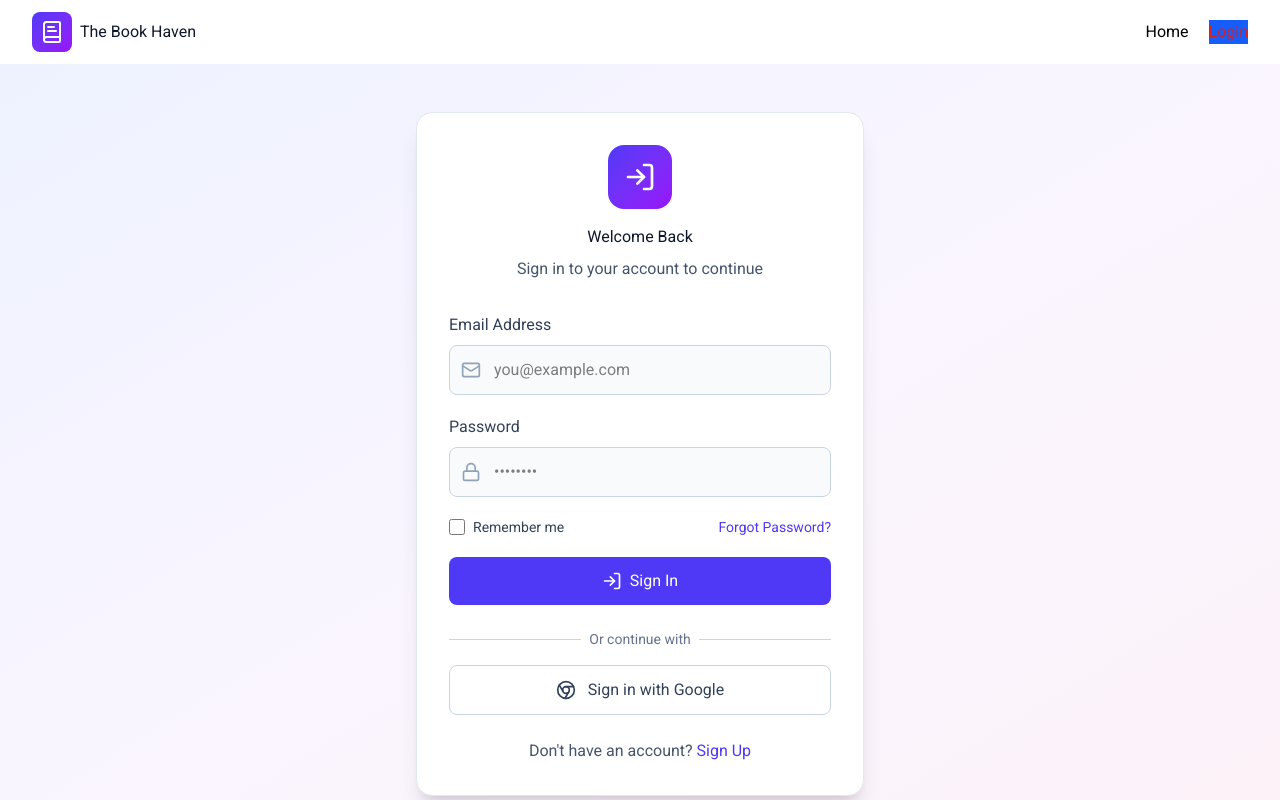
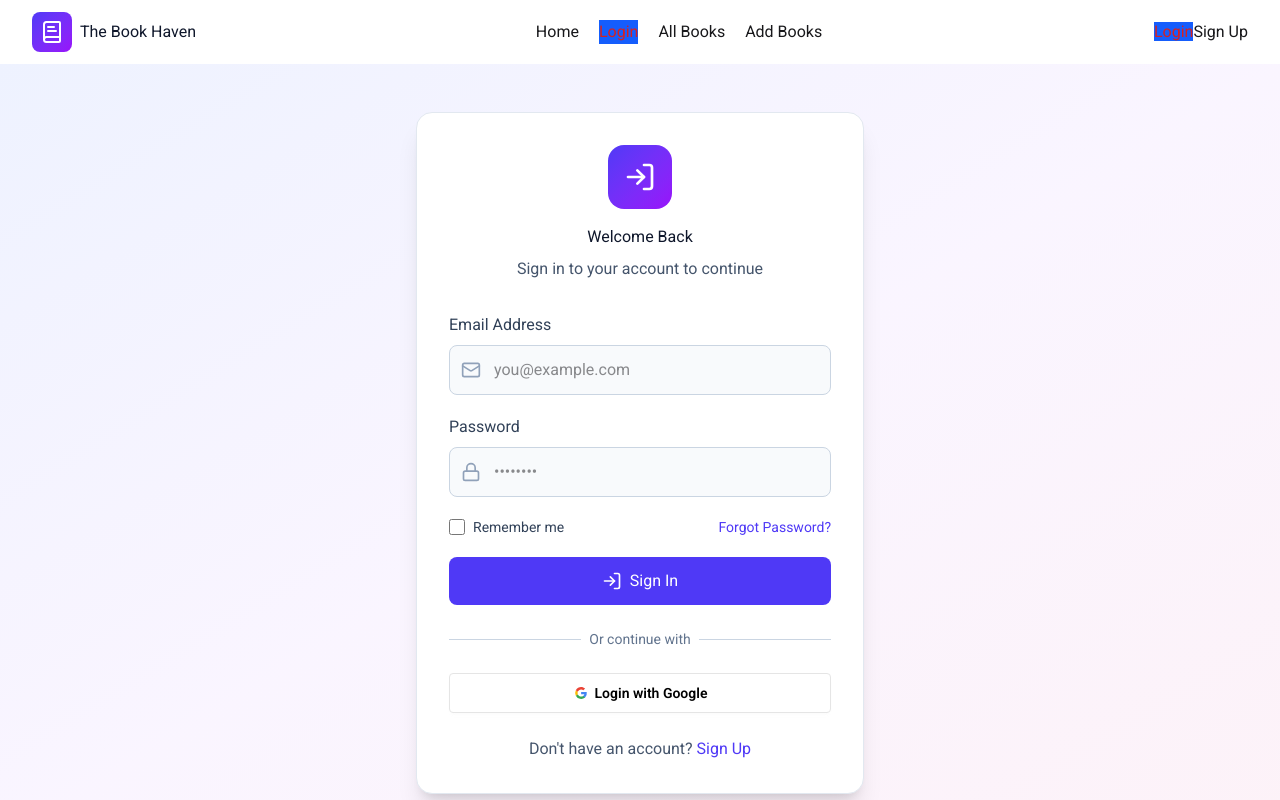
Before and after one commit to sabbirhosain-h/Assignment-10_ClintSide, a React (Vite) app: page /Login in a window 1280 px wide. Shown: the top 800 px of the page. Built offline with nearby package versions, Linux system fonts and the light colour scheme; no server answers.

Commit message:
Authentication done

```diff
--- a/package.json
+++ b/package.json
@@ -11,6 +11,7 @@
   },
   "dependencies": {
     "@tailwindcss/vite": "^4.1.18",
+    "firebase": "^12.7.0",
     "lucide-react": "^0.561.0",
     "motion": "^12.23.26",
     "react": "^19.2.0",
@@ -24,6 +25,7 @@
     "@types/react": "^19.2.5",
     "@types/react-dom": "^19.2.3",
     "@vitejs/plugin-react": "^5.1.1",
+    "daisyui": "^5.5.14",
     "eslint": "^9.39.1",
     "eslint-plugin-react-hooks": "^7.0.1",
     "eslint-plugin-react-refresh": "^0.4.24",
--- a/src/Components/Footer.jsx
+++ b/src/Components/Footer.jsx
@@ -9,7 +9,7 @@ const Footer = () => {
          <footer className="bg-slate-900 dark:bg-slate-950 text-slate-300 mt-auto">
       <div className="max-w-7xl mx-auto px-4 sm:px-6 lg:px-8 py-12">
         <div className="grid grid-cols-1 md:grid-cols-4 gap-8">
-          {/* Brand */}
+
           <div className="col-span-1 md:col-span-2">
             <Link to="/" className="flex items-center gap-2 mb-4">
               <div className="w-10 h-10 bg-gradient-to-br from-indigo-600 to-purple-600 rounded-lg flex items-center justify-center">
@@ -34,7 +34,7 @@ const Footer = () => {
             </div>
           </div>
 
-          {/* Quick Links */}
+
           <div>
             <h3 className="text-white mb-4">Quick Links</h3>
             <ul className="space-y-2">
@@ -45,7 +45,6 @@ const Footer = () => {
             </ul>
           </div>
 
-          {/* Support */}
           <div>
             <h3 className="text-white mb-4">Support</h3>
             <ul className="space-y-2">
--- a/src/Components/Navber.jsx
+++ b/src/Components/Navber.jsx
@@ -1,10 +1,14 @@
 import { BookText } from 'lucide-react';
-import React from 'react';
+import React, { use } from 'react';
 import { Link, NavLink } from 'react-router';
+import { AuthContext } from '../Context/AuthContext';
 
 
 
 const Navber = () => {
+
+    const {user, SignOut} = use(AuthContext)
+    console.log(user);
     return (
         <nav className='bg-white transition-colors'>
             <div className='max-w-7xl mx-auto px-4 sm:px-6 lg:px-8'>
@@ -22,7 +26,20 @@ const Navber = () => {
             <div className='gap-5 flex'>
                 <NavLink to='/'>Home</NavLink>
                 <NavLink to='/Login'>Login</NavLink>
+                <NavLink to='/AllBooks'>All Books</NavLink>
+                <NavLink to='/AddBooks'>Add Books</NavLink>
 
+
+            </div>
+            <div>
+                {
+                    user ?
+                    <button onClick={SignOut}>Sign Out</button>
+                    :
+                    <><NavLink to='/Login'>Login</NavLink>
+                   <NavLink to='/SignUp'>Sign Up</NavLink> </>
+
+                }
 
             </div>
 
--- /dev/null
+++ b/src/Context/AuthContext.jsx
@@ -0,0 +1,4 @@
+import { createContext } from "react";
+
+
+export const AuthContext = createContext(null);
--- /dev/null
+++ b/src/Context/AuthPovider.jsx
@@ -0,0 +1,57 @@
+import React, { useEffect, useState } from 'react';
+import { AuthContext } from './AuthContext';
+import { createUserWithEmailAndPassword, GoogleAuthProvider, onAuthStateChanged, signInWithEmailAndPassword, signInWithPopup, signOut } from 'firebase/auth';
+import { auth } from '../Firebase/Authinit';
+
+const AuthPovider = ({children}) => {
+    const [user, setUser] = useState(null);
+    const [loading, setLoading] = useState(true);
+
+    const googleProvider = new GoogleAuthProvider();
+
+    const SignUp = (email, password) => {
+        setLoading(true);
+        return createUserWithEmailAndPassword(auth, email, password);
+    }
+
+    const SignIn = (email, password) => {
+        setLoading(true);
+        return signInWithEmailAndPassword(auth, email, password);
+    }
+
+    const SignOut = () => {
+        return signOut(auth);
+    };
+
+    const signInWithGoogle = () => {
+        return signInWithPopup(auth, googleProvider);
+    }
+
+    useEffect(() => {
+        const unSubscribe = onAuthStateChanged(auth, (currentUser) => {
+            setUser(currentUser);
+            setLoading(false);
+        })
+        return () => unSubscribe();
+    }, []);
+
+
+
+
+    const authInfo = {
+        SignUp,
+        SignIn,
+        SignOut,
+        signInWithGoogle,
+        user,
+        setUser,
+        loading,
+    };
+    return (
+        <AuthContext value={authInfo}>
+            {children}
+        </AuthContext>
+    );
+};
+
+export default AuthPovider;
--- /dev/null
+++ b/src/Firebase/Authinit.js
@@ -0,0 +1,19 @@
+// Import the functions you need from the SDKs you need
+import { initializeApp } from "firebase/app";
+import { getAuth } from "firebase/auth";
+// TODO: Add SDKs for Firebase products that you want to use
+// https://firebase.google.com/docs/web/setup#available-libraries
+
+// Your web app's Firebase configuration
+const firebaseConfig = {
+  apiKey: import.meta.env.VITE_apiKey,
+  authDomain: import.meta.env.VITE_authDomain,
+  projectId: import.meta.env.VITE_projectId,
+  storageBucket: import.meta.env.VITE_storageBucket,
+  messagingSenderId: import.meta.env.VITE_messagingSenderId,
+  appId: import.meta.env.VITE_appId
+};
+
+// Initialize Firebase
+const app = initializeApp(firebaseConfig);
+export const auth = getAuth(app);
--- a/src/Pages/LogIn.jsx
+++ b/src/Pages/LogIn.jsx
@@ -1,17 +1,55 @@
 import { Chrome, Lock, LogInIcon, Mail } from 'lucide-react';
-import React, { useState } from 'react';
+import React, { use, useState } from 'react';
 import { motion } from "motion/react"
-import { Link } from 'react-router';
+import { Link, useLocation, useNavigate } from 'react-router';
+import { AuthContext } from '../Context/AuthContext';
 
 const LogIn = () => {
-    const [email, setEmail] = useState("");
+
+
+    const { SignIn, signInWithGoogle, setUser} = use(AuthContext);
+    // const [email, setEmail] = useState("");
     const [password, setPassword] = useState("");
     const [loading, setLoading] = useState(false);
+
+    const navigate = useNavigate();
+    const location = useLocation
 
     const handleSubmit = (e) => {
     e.preventDefault();
     setLoading(true);
-    }
+    const email = e.target.email.value;
+    const password = e.target.password.value;
+
+    SignIn(email, password)
+    .then(result => {
+        const user = result.user;
+        setUser(user);
+        console.log(user);
+        setLoading(false);
+        e.target.reset();
+        navigate(`${location.state ? location.state : "/"}`)
+    })
+    .catch(()=>{
+      alert("Wrong Email or Password");
+    })
+
+    signInWithGoogle()
+    .then((result)=> {
+      const googleuser = result.user
+      setUser(googleuser)
+      console.log(googleuser);
+      navigate("/")
+    })
+    .catch(() => {
+      alert("Google sign-in error:");
+      // toast.error("Google sign-in failed");
+    })
+  };
+
+
+
+
 
     return (
        <div className="min-h-[calc(100vh-4rem)] bg-gradient-to-br from-indigo-50 via-purple-50 to-pink-50 dark:from-slate-900 dark:via-slate-900 dark:to-slate-800 flex items-center justify-center py-12 px-4 sm:px-6 lg:px-8">
@@ -26,7 +64,7 @@ const LogIn = () => {
             <motion.div
               initial={{ scale: 0 }}
               animate={{ scale: 1 }}
-              transition={{ delay: 0.2, type: 'spring' }}
+              transition={{ delay: 0.5, type: 'spring' }}
               className="w-16 h-16 bg-gradient-to-br from-indigo-600 to-purple-600 rounded-2xl flex items-center justify-center mx-auto mb-4"
             >
               <LogInIcon className="w-8 h-8 text-white" />
@@ -45,8 +83,7 @@ const LogIn = () => {
                 <input
                   id="email"
                   type="email"
-                  value={email}
-                  onChange={(e) => setEmail(e.target.value)}
+                  name='email'
                   className="w-full pl-11 pr-4 py-3 bg-slate-50 dark:bg-slate-900 border border-slate-300 dark:border-slate-600 rounded-lg focus:outline-none focus:ring-2 focus:ring-indigo-500 dark:text-white"
                   placeholder="you@example.com"
                   required
@@ -63,6 +100,7 @@ const LogIn = () => {
                 <input
                   id="password"
                   type="password"
+                  name='password'
                   value={password}
                   onChange={(e) => setPassword(e.target.value)}
                   className="w-full pl-11 pr-4 py-3 bg-slate-50 dark:bg-slate-900 border border-slate-300 dark:border-slate-600 rounded-lg focus:outline-none focus:ring-2 focus:ring-indigo-500 dark:text-white"
@@ -119,14 +157,11 @@ const LogIn = () => {
               </div>
             </div>
 
-            <button
-              type="button"
-            //   onClick={handleGoogleLogin}
-              className="mt-4 w-full flex items-center justify-center gap-3 px-4 py-3 bg-white dark:bg-slate-900 border border-slate-300 dark:border-slate-600 text-slate-700 dark:text-slate-300 rounded-lg hover:bg-slate-50 dark:hover:bg-slate-700 transition-colors"
-            >
-              <Chrome className="w-5 h-5" />
-              <span>Sign in with Google</span>
-            </button>
+
+            <button onClick={signInWithGoogle} className="btn bg-white text-black border-[#e5e5e5] w-full mt-6">
+  <svg aria-label="Google logo" width="16" height="16" xmlns="http://www.w3.org/2000/svg" viewBox="0 0 512 512"><g><path d="m0 0H512V512H0" fill="#fff"></path><path fill="#34a853" d="M153 292c30 82 118 95 171 60h62v48A192 192 0 0190 341"></path><path fill="#4285f4" d="m386 400a140 175 0 0053-179H260v74h102q-7 37-38 57"></path><path fill="#fbbc02" d="m90 341a208 200 0 010-171l63 49q-12 37 0 73"></path><path fill="#ea4335" d="m153 219c22-69 116-109 179-50l55-54c-78-75-230-72-297 55"></path></g></svg>
+  Login with Google
+</button>
           </div>
 
           <p className="mt-6 text-center text-slate-600 dark:text-slate-400">
--- a/src/Pages/SignUp.jsx
+++ b/src/Pages/SignUp.jsx
@@ -1,8 +1,9 @@
-import React, { useState } from 'react';
+import React, { use, useState } from 'react';
 import { User, Mail, Lock, Image, Chrome, CheckCircle, XCircle, EyeOff, Eye } from 'lucide-react';
 import { motion } from 'motion/react';
 import { useNavigate } from 'react-router';
 import { Link } from 'react-router';
+import { AuthContext } from '../Context/AuthContext';
 // import { toast } from 'sonner@2.0.3';
 
 const SignUp = () => {
@@ -13,7 +14,9 @@ const SignUp = () => {
   const [password, setPassword] = useState('');
   const [loading, setLoading] = useState(false);
 //   const { register, loginWithGoogle } = useAuth();
-//   const navigate = useNavigate();
+  const navigate = useNavigate();
+
+const {SignUp, signInWithGoogle, setUser} = use(AuthContext);
 
   const passwordValidation = {
     minLength: password.length >= 6,
@@ -25,10 +28,41 @@ const SignUp = () => {
 
   const handleSubmit = async (e) => {
     e.preventDefault();
+    const email = e.target.email.value;
+    const password = e.target.password.value;
+    setLoading(true);
+
+    SignUp(email, password)
+    .then(result => {
+        const user = result.user;
+        setUser(user);
+        console.log(user);
+        setLoading(false);
+        e.target.reset();
+        navigate("/")
+    })
+    .catch(()=>{
+      alert("Sign Up failed. Please try again.");
+    })
+
+
   };
 
-  const handleGoogleLogin = () => {
-    // Add Google login logic here
+
+
+
+  const handleGoogleSignUp = () => {
+    signInWithGoogle()
+    .then(result => {
+        const googleuser = result.user
+        setUser(googleuser)
+        console.log(googleuser);
+         navigate("/")
+    })
+    .catch(() => {
+      alert("Google sign-up error:");
+    })
+
   };
 
   return (
@@ -181,14 +215,10 @@ const SignUp = () => {
               </div>
             </div>
 
-            <button
-              type="button"
-              onClick={handleGoogleLogin}
-              className="mt-4 w-full flex items-center justify-center gap-3 px-4 py-3 bg-white dark:bg-slate-900 border border-slate-300 dark:border-slate-600 text-slate-700 dark:text-slate-300 rounded-lg hover:bg-slate-50 dark:hover:bg-slate-700 transition-colors"
-            >
-              <Chrome className="w-5 h-5" />
-              <span>Sign up with Google</span>
-            </button>
+            <button onClick={handleGoogleSignUp} className="btn bg-white text-black border-[#e5e5e5] w-full mt-6">
+                 <svg aria-label="Google logo" width="16" height="16" xmlns="http://www.w3.org/2000/svg" viewBox="0 0 512 512"><g><path d="m0 0H512V512H0" fill="#fff"></path><path fill="#34a853" d="M153 292c30 82 118 95 171 60h62v48A192 192 0 0190 341"></path><path fill="#4285f4" d="m386 400a140 175 0 0053-179H260v74h102q-7 37-38 57"></path><path fill="#fbbc02" d="m90 341a208 200 0 010-171l63 49q-12 37 0 73"></path><path fill="#ea4335" d="m153 219c22-69 116-109 179-50l55-54c-78-75-230-72-297 55"></path></g></svg>
+              Login with Google
+           </button>
           </div>
 
           <p className="mt-6 text-center text-slate-600 dark:text-slate-400">
--- a/src/index.css
+++ b/src/index.css
@@ -1,6 +1,7 @@
 @import url('https://fonts.googleapis.com/css2?family=Inter:ital,opsz,wght@0,14..32,100..900;1,14..32,100..900&family=Manrope:wght@200..800&family=Roboto:ital,wght@0,100..900;1,100..900&display=swap');
 
 @import "tailwindcss";
+@plugin "daisyui";
 /* @plugin "daisyui"; */
 
 nav a.active button,
--- a/src/main.jsx
+++ b/src/main.jsx
@@ -2,12 +2,15 @@ import { StrictMode } from 'react'
 import { createRoot } from 'react-dom/client'
 import { RouterProvider } from "react-router/dom";
 import './index.css'
+import AuthProvider from './Context/AuthPovider.jsx';
 
 import App from './Router/App.jsx'
 import { router } from './Router/routers.jsx';
 
 createRoot(document.getElementById('root')).render(
   <StrictMode>
-    <RouterProvider router={router} />,
+   <AuthProvider>
+     <RouterProvider router={router} />,
+   </AuthProvider>
   </StrictMode>,
 )
```
Also changed, not shown: src/Pages/ErrorPage.jsx (+82 -3 lines), src/Router/routers.jsx (+11 -1 lines), 2 other files (tests, documents, lock files or other folders).
